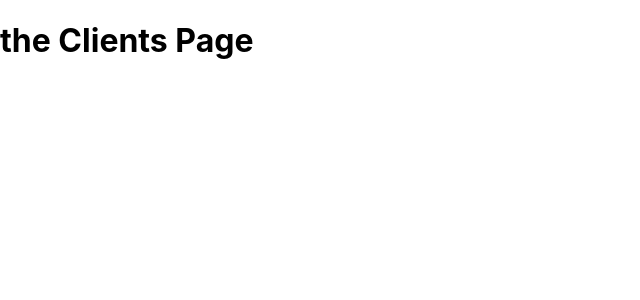
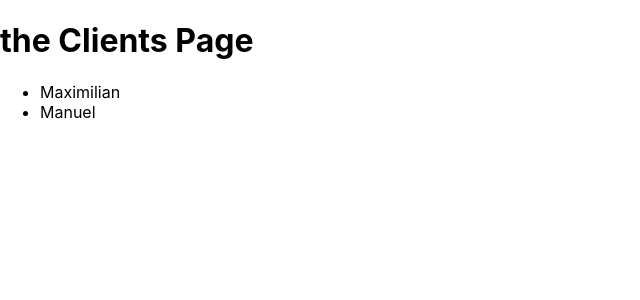
Before and after one commit to pcsmomo/nextjs-complete-max, a Next.js app in the folder 02-pages-file-based-routing/: page /clients in a window 1280 px wide. Shown: the top 300 px of the page, without its empty margins (0-640 px from the left). Built offline with nearby package versions, Linux system fonts and the light colour scheme.

Commit message:
63. Navigating To Dynamic Routes

```diff
--- a/02-pages-file-based-routing/pages/clients/index.js
+++ b/02-pages-file-based-routing/pages/clients/index.js
@@ -1,7 +1,21 @@
+import Link from "next/link";
+
 function ClientsPage() {
+  const clients = [
+    { id: "max", name: "Maximilian" },
+    { id: "manu", name: "Manuel" },
+  ];
+
   return (
     <div>
       <h1>the Clients Page</h1>
+      <ul>
+        {clients.map((client) => (
+          <li key={client.id}>
+            <Link href={`/clients/${client.id}`}>{client.name}</Link>
+          </li>
+        ))}
+      </ul>
     </div>
   );
 }
```
